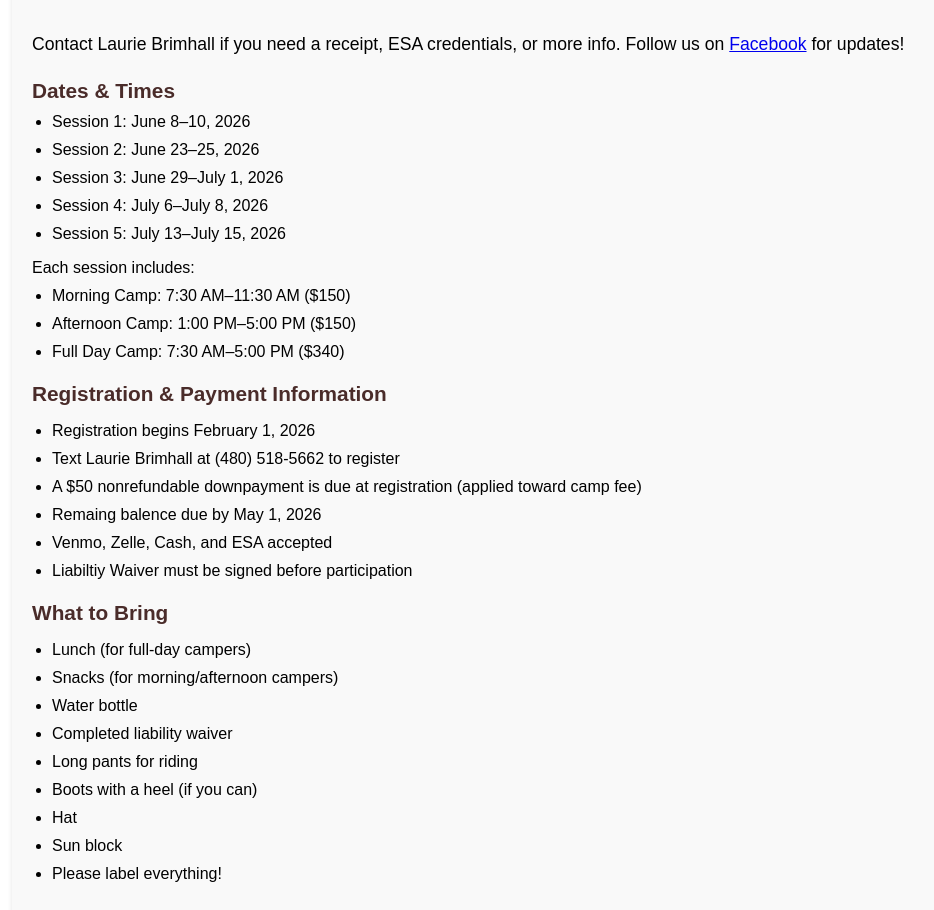
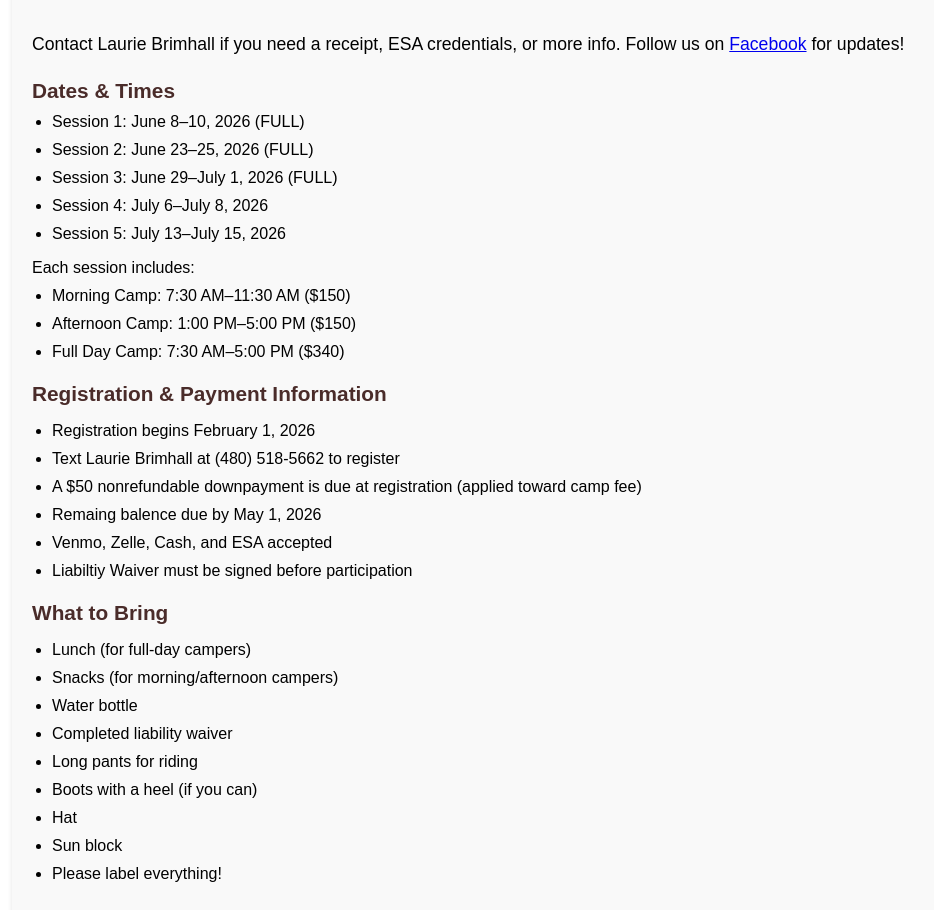
Before and after one commit to harrisonoakess/SCEEP, a React (Create React App) app in the folder client/: page /programs in a window 1280 px wide. Shown: the part 2069-2979 px from the top of the page, without its empty margins (28-962 px from the left). Built offline with nearby package versions, Linux system fonts and the light colour scheme.

Commit message:
updates camps 1,2,3 to full

```diff
--- a/client/src/pages/Programs.js
+++ b/client/src/pages/Programs.js
@@ -217,9 +217,9 @@ const Programs = () => {
         }
         dates={{
           bullets: [
-            'Session 1: June 8–10, 2026',
-            'Session 2: June 23–25, 2026',
-            'Session 3: June 29–July 1, 2026',
+            'Session 1: June 8–10, 2026 (FULL)',
+            'Session 2: June 23–25, 2026 (FULL)',
+            'Session 3: June 29–July 1, 2026 (FULL)',
             'Session 4: July 6–July 8, 2026',
             'Session 5: July 13–July 15, 2026',
           ],
```
